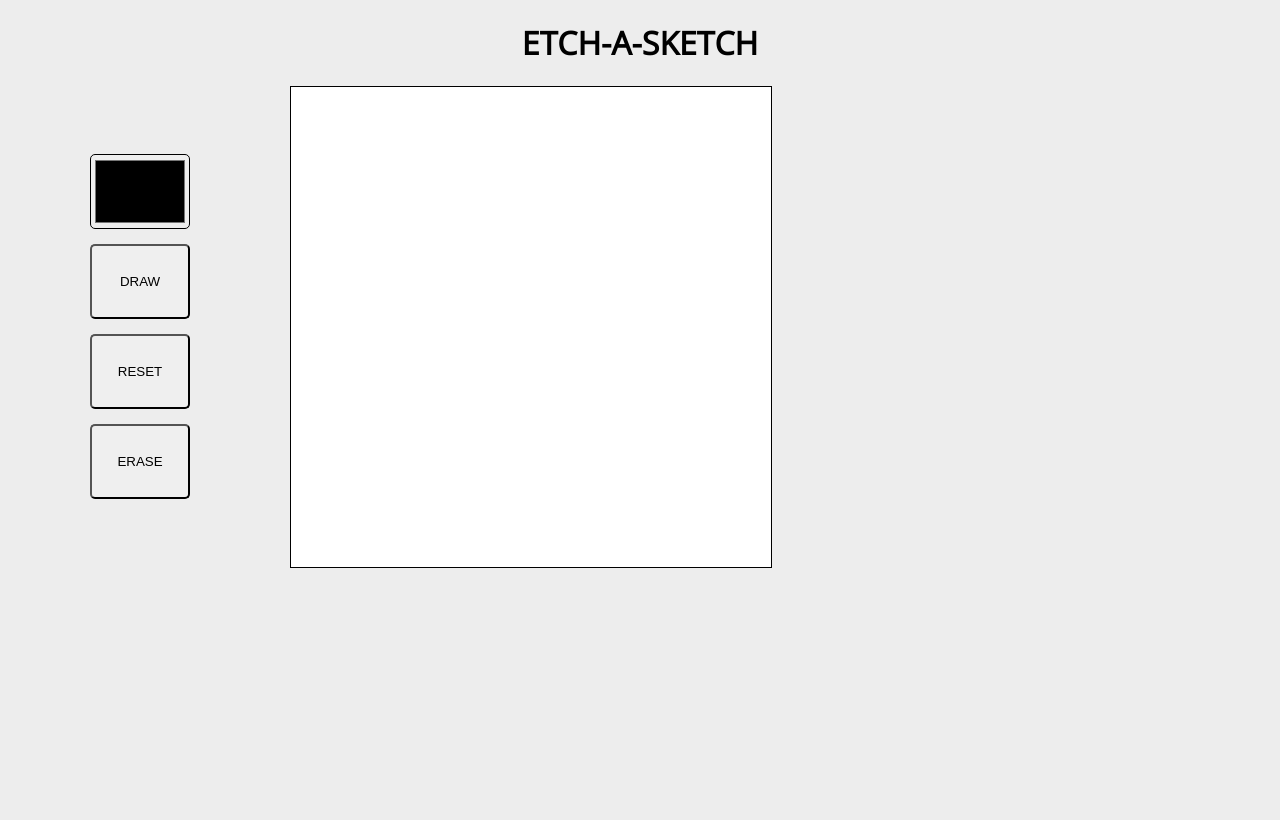
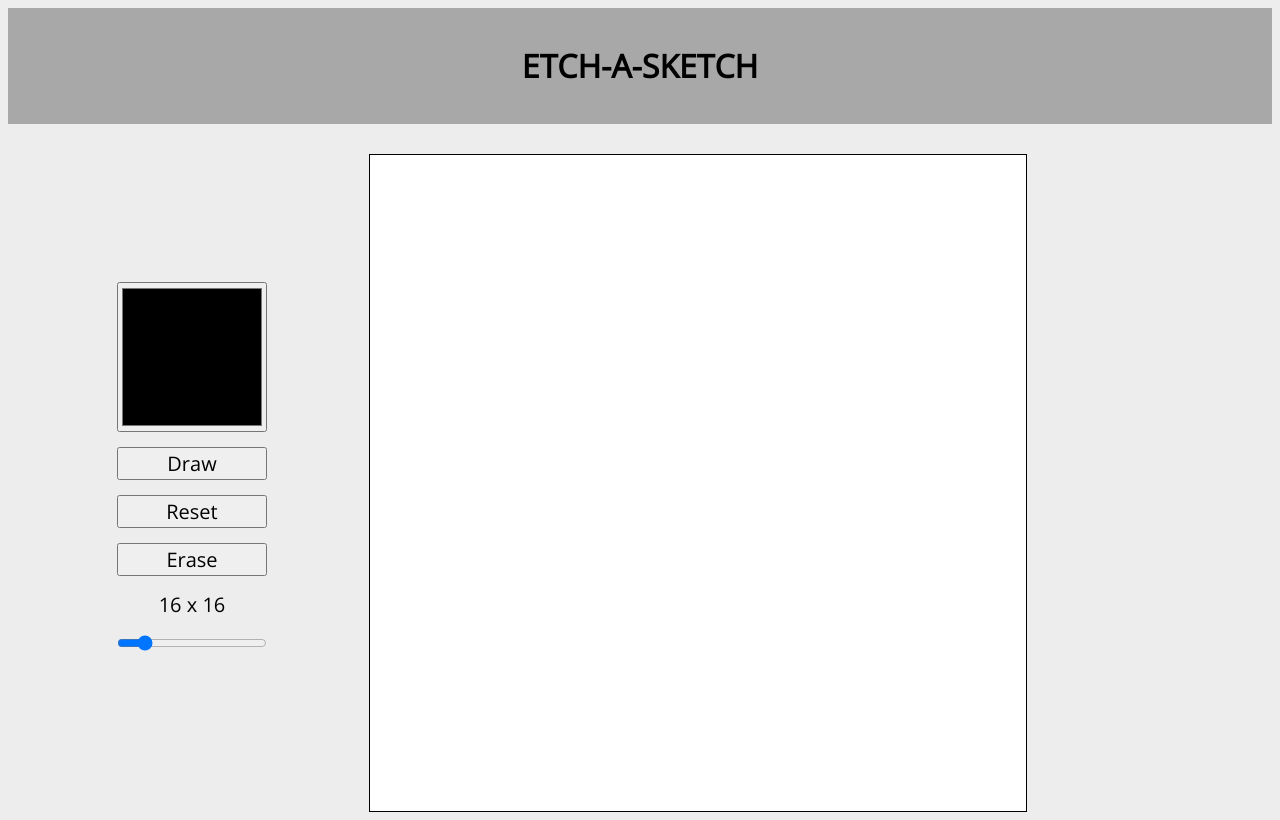
Before and after one commit to ncarrolli/js-etch-a-sketch, a plain HTML site: page index.html in a window 1280 px wide. Drawn offline with nearby package versions, Linux system fonts and the light colour scheme.

Commit message:
styled settings bar, fixed container in place, added sliding bar to adjust range

```diff
--- a/index.html
+++ b/index.html
@@ -18,9 +18,11 @@
     <div class="main">
         <div class="settings">
             <input id="color-picker" type="color">
-            <button id="draw-btn"> DRAW </button>
-            <button id="reset-btn"> RESET</button>
-            <button id="erase-btn"> ERASE </button>
+            <button id="draw-btn"> Draw </button>
+            <button id="reset-btn"> Reset</button>
+            <button id="erase-btn"> Erase </button>
+            <div id="size-display"> 16 x 16 </div>
+            <input id="size-slider" type="range" min="10" max="50" value="16"></input>
         </div>
         <div class="grid-container">
 
--- a/script.js
+++ b/script.js
@@ -1,31 +1,26 @@
 
-function makeRows(rows, cols) {
+function makeRows(size) {
   const container = document.querySelector(".grid-container");
 
-  container.style.setProperty('--grid-rows', rows);
-  container.style.setProperty('--grid-cols', cols);
-  for (c = 0; c < (rows * cols); c++) {
+  container.style.gridTemplateColumns = `repeat(${size}, 1fr)`
+  container.style.gridTemplateRows = `repeat(${size}, 1fr)`
+
+  for (c = 0; c < (size * size); c++) {
     let cell = document.createElement("div");
     cell.setAttribute('draggable', 'false');
     container.appendChild(cell).className = "grid-item";
+    cell.addEventListener('mouseover', handleMouseover)
   }
-
 };
 
-makeRows(15,15);
 
 function changeColor(e) {
   currentColor = e.target.value
 }
 
-function clearGrid() {
-  const gridItems = document.querySelectorAll('.grid-item')
-  gridItems.forEach(element => {
-    element.style.backgroundColor = "white"
-  });
-}
 
 function handleMouseover(e) {
+  console.log(e)
   if (mouseDown) {
     switch (currentMode) {
       case 'draw':
@@ -35,23 +30,42 @@ function handleMouseover(e) {
         this.style.backgroundColor = "white"
     }
   }
+}
+
+function removeGrid() {
+  const container = document.querySelector(".grid-container");
+  container.innerHTML = ''
+}
+
+function updateDisplay(newSize) {
+  const sizeDisplay = document.getElementById('size-display')
+  sizeDisplay.textContent = `${newSize} x ${newSize}`
+}
+
+function changeSize(newSize) {
+  updateDisplay(newSize)
+  removeGrid()
+  makeRows(newSize)
 
 }
 
-function changeSize(val) {
-  console.log(val)
-}
 
 let mouseDown = false;
 document.body.onmousedown = () => (mouseDown = true)
 document.body.onmouseup = () => (mouseDown = false)
+
+const sizeSlider = document.getElementById('size-slider')
+let currentSize = sizeSlider.getAttribute('value')
+makeRows(currentSize)
+sizeSlider.onchange = (e) => changeSize(e.target.value)
+
 
 
 const colorPicker = document.getElementById('color-picker')
 colorPicker.addEventListener('input', changeColor)
 
 const resetButton = document.getElementById('reset-btn')
-resetButton.addEventListener('click', clearGrid)
+resetButton.addEventListener('click', removeGrid)
 
 
 
@@ -63,14 +77,3 @@ drawButton.onclick = () => (currentMode = 'draw')
 
 const eraseButton = document.getElementById('erase-btn')
 eraseButton.onclick = () => (currentMode = 'erase')
-
-const gridItems = document.querySelectorAll('.grid-item')
-
-gridItems.forEach(item => {
-  item.addEventListener('mouseover', handleMouseover)
-});
-
-
-
-const sizeSlider = document.getElementById('size-slider')
-sizeSlider.onchange = (e) => changeSize(e.target.value)
--- a/styles.css
+++ b/styles.css
@@ -1,6 +1,7 @@
 :root {
     --grid-cols: 1;
     --grid-rows: 1;
+    --font: 'Open Sans', sans-serif;
   }
 
 body {
@@ -18,35 +19,56 @@ body {
 
 .grid-container {
     display: grid;
-    grid-template-rows: repeat(var(--grid-rows), 1fr);
-    grid-template-columns: repeat(var(--grid-cols), 1fr);
     border: 1px solid;
     background-color: white;
+    margin-top: 30px;
+    width: 100vh;
+    height: 100vh;
+    max-height: 82vh;
+    max-width: 82vh;
   }
 
 .grid-item {
-    padding: 1em;
-  }
+
+}
 
 .settings {
     display: flex;
     flex-direction: column;
     gap: 15px;
     align-items: center;
+    margin-left: 25px;
 }
 
 .settings > * {
-  border-radius: 5px;
-  height: 75px;
-  width: 100px
+  width: 150px;
+  gap: 16px;
+  text-align: center;
+  font-family: var(--font);
+  font-size: 20px;
 }
 
 .settings > *:hover{
   background-color: rgba(211, 212, 212, 0.822);
+  transform: scale(1.1)
+}
 
+#size-display:hover{
+  background-color: none;
+  transform: none
+}
+
+#color-picker {
+  height:150px;
+  width: 150px;
+}
+
+.header {
+  background-color: #a8a8a8;
+  padding: 15px;
 }
 
 h1 {
   text-align: center;
-  font-family: 'Open Sans', sans-serif;
+  font-family: var(--font)
 }
```
